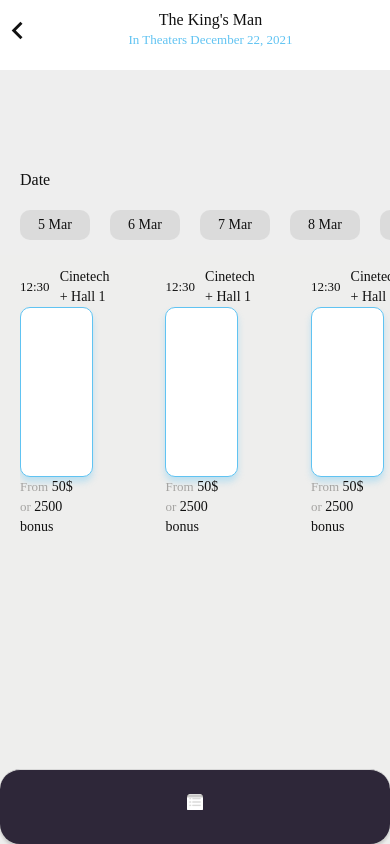
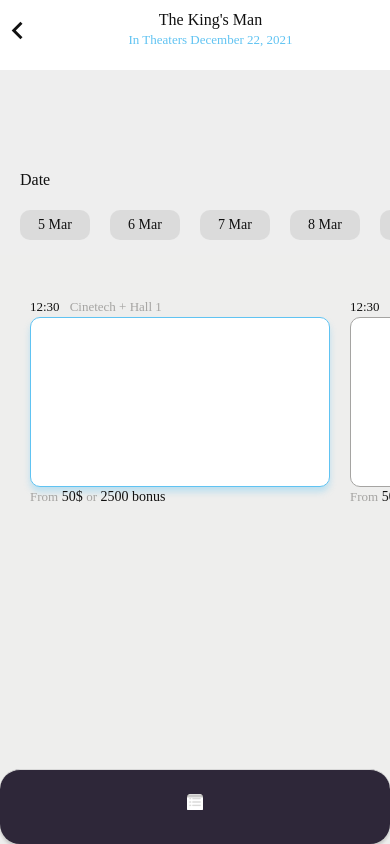
Before and after one commit to Dilnawazkhan4Saufik/UniqueIdGeneratorDemo, a React Native app: screen /Library in a window 390 px wide. Built offline with nearby package versions, Linux system fonts and the light colour scheme; what react-native-device-info would draw is missing.

Commit message:
Select Seat Ui Changes

```diff
--- a/src/screens/tab-screens/media-library/media-library.tsx
+++ b/src/screens/tab-screens/media-library/media-library.tsx
@@ -30,48 +30,60 @@ export const MediaLibrary: FC = () => {
     );
   };
 
-  const BookingUI = () => {
-    const dates = [
-      '5 Mar',
-      '6 Mar',
-      '7 Mar',
-      '8 Mar',
-      '9 Mar',
-      '10 Mar',
-      '11 Mar',
-    ];
-    const [selectedDate, setSelectedData] = useState('');
+  interface SingleBookingCardInterfce {
+    index: number;
+    selectedCard: number;
+    setSelectedCard: (value: number) => void;
+  }
 
-    const SingleBookingCard = () => {
+  const SingleBookingCard: FC<SingleBookingCardInterfce> = ({
+    index,
+    selectedCard,
+    setSelectedCard,
+  }) => {
+    console.log(selectedCard, index);
+
     return (
-        <_View style={styles.signleBookingCardContainer}>
+      <Pressable
+        onPress={() => setSelectedCard(index)}
+        style={styles.signleBookingCardContainer}>
         <_View style={styles.singleBookingCardTitleContainer}>
           <_Text style={styles.titleTimeTxt}>12:30</_Text>
-            <_Text>Cinetech + Hall 1</_Text>
+          <_Text style={styles.titleTxt}>Cinetech + Hall 1</_Text>
         </_View>
-          <_View style={[styles.singleBookingCardChart, styles.shadow]} />
+        <_View
+          style={[
+            styles.singleBookingCardChart,
+            selectedCard == index && styles.selectedSingleBookingCardChart,
+            selectedCard == index && styles.shadow,
+          ]}
+        />
         <_View style={styles.singleBookingCardPriceContainer}>
           <_Text style={styles.singleBookingCardLabel}>
             From
             <_Text style={styles.singleBookingCardValue}>{' 50$ '}</_Text>
             or
-              <_Text style={styles.singleBookingCardValue}>
-                {' 2500 bonus'}
-              </_Text>
+            <_Text style={styles.singleBookingCardValue}>{' 2500 bonus'}</_Text>
           </_Text>
         </_View>
-        </_View>
+      </Pressable>
     );
   };
 
   interface RenderDataItemInterfac {
     item: string;
+    selectedDate: string;
+    setSelectedDate: (value: string) => void;
   }
 
-    const RenderDataItem: FC<RenderDataItemInterfac> = ({item}) => {
+  const RenderDataItem: FC<RenderDataItemInterfac> = ({
+    item,
+    setSelectedDate,
+    selectedDate,
+  }) => {
     return (
       <Pressable
-          onPress={() => setSelectedData(item)}
+        onPress={() => setSelectedDate(item)}
         style={[
           {
             width: 70,
@@ -97,6 +109,24 @@ export const MediaLibrary: FC = () => {
     );
   };
 
+  const BookingUI = () => {
+    const dates = [
+      '5 Mar',
+      '6 Mar',
+      '7 Mar',
+      '8 Mar',
+      '9 Mar',
+      '10 Mar',
+      '11 Mar',
+    ];
+    const [selectedDate, setSelectedData] = useState('');
+
+    const [selectedCard, setSelectedCard] = useState(0);
+
+    const handleCardSelection = (index: number) => {
+      setSelectedCard(index);
+    };
+
     return (
       <_View style={styles.bookingContainer}>
         <_Text style={styles.dateTitle}>Date</_Text>
@@ -105,7 +135,13 @@ export const MediaLibrary: FC = () => {
             data={dates}
             horizontal
             showsHorizontalScrollIndicator={false}
-            renderItem={({item}) => <RenderDataItem item={item} />}
+            renderItem={({item}) => (
+              <RenderDataItem
+                item={item}
+                setSelectedDate={setSelectedData}
+                selectedDate={selectedDate}
+              />
+            )}
           />
         </_View>
 
@@ -113,7 +149,13 @@ export const MediaLibrary: FC = () => {
           data={dates}
           horizontal
           showsHorizontalScrollIndicator={false}
-          renderItem={({item}) => <SingleBookingCard />}
+          renderItem={({item, index}) => (
+            <SingleBookingCard
+              index={index}
+              selectedCard={selectedCard}
+              setSelectedCard={setSelectedCard}
+            />
+          )}
         />
       </_View>
     );
@@ -186,7 +228,7 @@ const styles = StyleSheet.create({
   //singleCard
   signleBookingCardContainer: {
     marginTop: 10,
-    width: '50%',
+    paddingHorizontal: 10,
     height: '45%',
     justifyContent: 'center',
   },
@@ -194,20 +236,30 @@ const styles = StyleSheet.create({
     flexDirection: 'row',
     alignItems: 'center',
   },
+
   titleTimeTxt: {
     fontSize: 13,
     color: Color.black,
     fontFamily: Fonts.medium,
     marginRight: 10,
   },
+  titleTxt: {
+    fontSize: 13,
+    color: Color.Gray,
+  },
   singleBookingCardChart: {
-    width: '100%',
+    width: 300,
     height: 170,
     backgroundColor: Color.White,
     borderRadius: 10,
+    borderColor: Color.Gray,
+    borderWidth: 1,
+  },
+  selectedSingleBookingCardChart: {
     borderColor: Color.Secondary,
     borderWidth: 1,
   },
+
   singleBookingCardPriceContainer: {
     flexDirection: 'row',
     alignItems: 'center',
```
Lines whose indentation alone changed are shown as unchanged.
